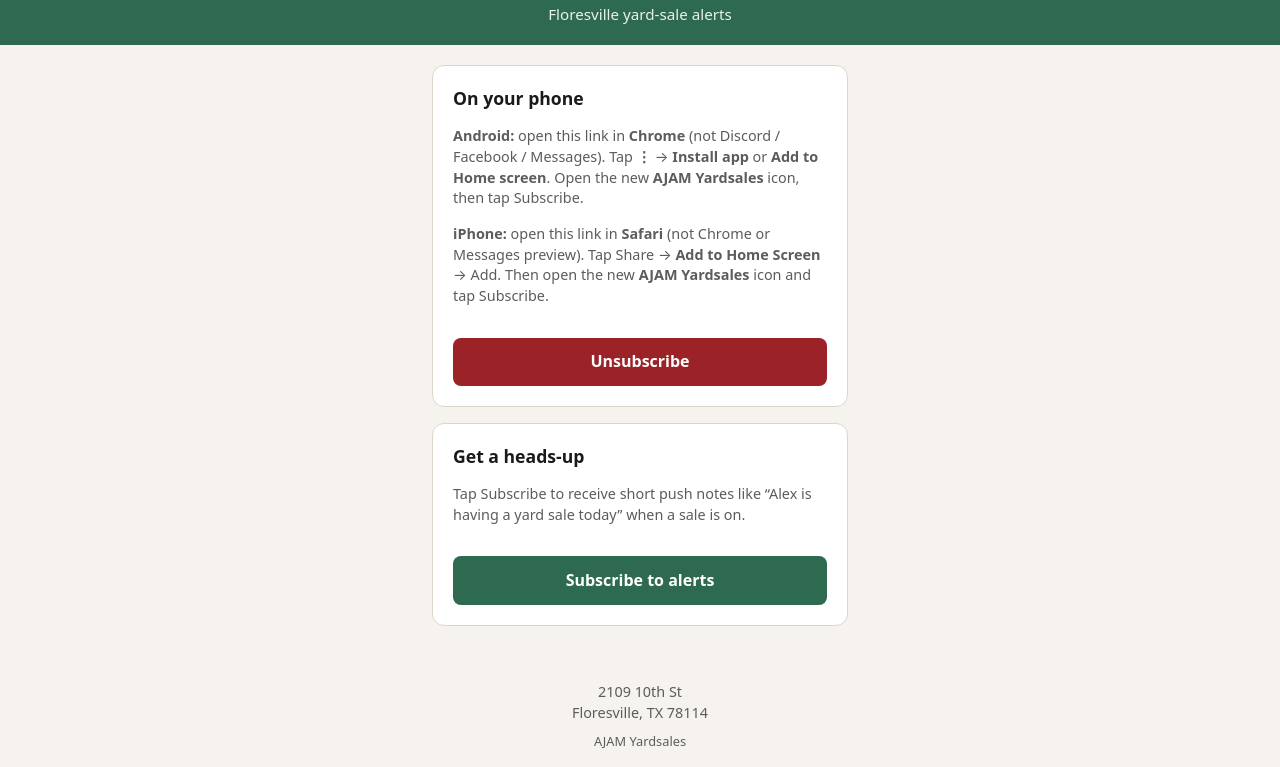
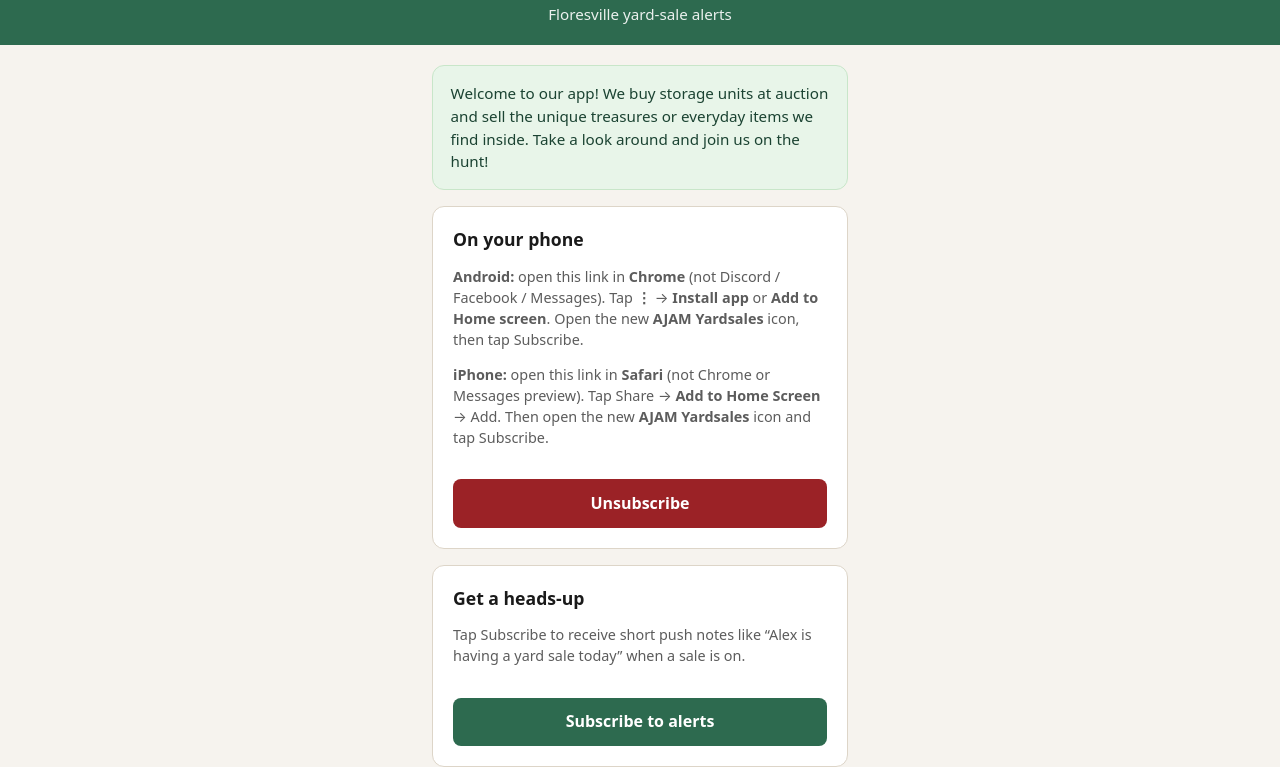
Before and after one commit to Chansey305/ajam-yardsales, a website: page public/index.html in a window 1280 px wide. Shown: the part 54-821 px from the top of the page. Drawn offline with Linux system fonts and the light colour scheme; no server answers.

Commit message:
ui: welcome bio in light green box above sale photos

```diff
--- a/public/index.html
+++ b/public/index.html
@@ -20,6 +20,13 @@
     <p>Floresville yard-sale alerts</p>
   </header>
   <main>
+    <div class="card bio-box">
+      <p>
+        Welcome to our app! We buy storage units at auction and sell the unique
+        treasures or everyday items we find inside. Take a look around and join
+        us on the hunt!
+      </p>
+    </div>
     <div class="card" id="photosCard" hidden>
       <h2>At the sale</h2>
       <div id="photoGallery" class="photo-gallery" aria-live="polite"></div>
--- a/public/styles.css
+++ b/public/styles.css
@@ -146,3 +146,15 @@
   .photo-gallery { grid-template-columns: repeat(3, 1fr); }
 }
 .admin-preview img { cursor: default; }
+
+.bio-box {
+  background: #e8f5e9;
+  border-color: #c8e6c9;
+  padding: 1rem 1.1rem;
+}
+.bio-box p {
+  margin: 0;
+  font-size: 0.95rem;
+  color: #1b4332;
+  line-height: 1.5;
+}
--- a/public/sw.js
+++ b/public/sw.js
@@ -1,5 +1,5 @@
 /* AJAM Yardsales service worker */
-const CACHE = 'ajam-yardsales-v10';
+const CACHE = 'ajam-yardsales-v11';
 const PRECACHE = ['/', '/index.html', '/styles.css', '/app.js', '/manifest.webmanifest', '/icons/icon-192.png', '/icons/icon-512.png', '/icons/apple-touch-icon.png'];
 
 self.addEventListener('install', (event) => {
```
